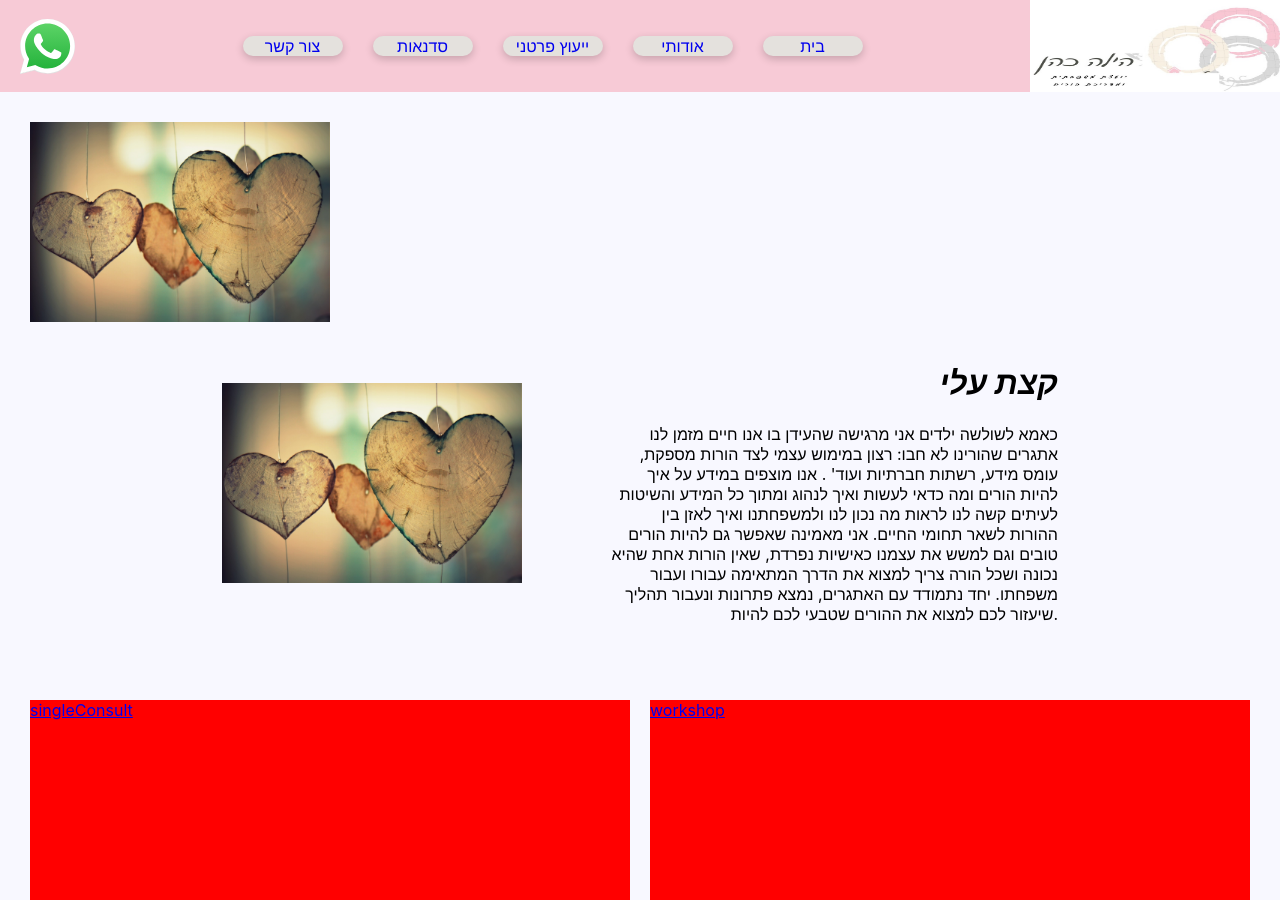
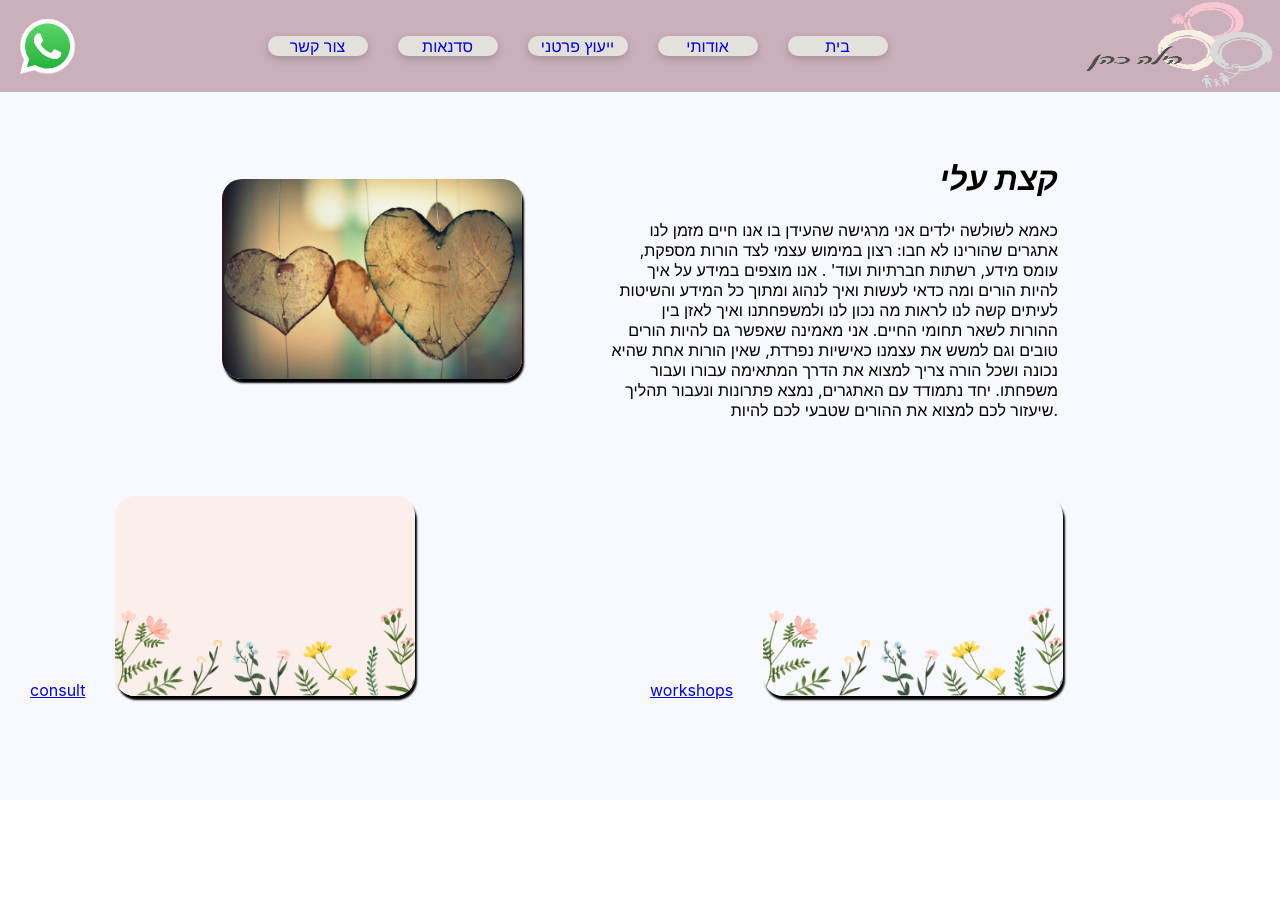
Before and after one commit to itaycs2407/Family-Consult, a React (Create React App) app: page /home in a window 1280 px wide. After the commit the page ends 800 px from the top, so only its background shows below. Built offline with nearby package versions, Linux system fonts and the light colour scheme; the HTML template or start-up script is replaced by a standard one.

Commit message:
change home page with new images

```diff
--- a/src/components/navbar/navbar.tsx
+++ b/src/components/navbar/navbar.tsx
@@ -2,7 +2,7 @@ import React from "react";
 import styled from "@emotion/styled/macro";
 import { locale } from "../../locale/locale";
 import { NavLink } from "react-router-dom";
-import logo from "../../assets/logo.jpeg";
+import logo1 from "../../assets/logo1.png";
 import { ReactComponent as WhatsappLogo } from "../../assets/Whatsapp-logo-icon-transparent.svg";
 
 const Navbar: React.FC = () => (
@@ -23,7 +23,7 @@ const Navbar: React.FC = () => (
       <NavbarItem to="/about-me">{locale("navBarItemAboutMe")}</NavbarItem>
       <NavbarItem to="/home">{locale("navBarItemHome")}</NavbarItem>
     </NavbarItemContainer>
-    <Logo src={logo} alt="logo" />
+    <Logo src={logo1} alt="logo" />
   </Container>
 );
 
@@ -33,7 +33,7 @@ const Container = styled.div`
   display: flex;
   justify-content: space-between;
   align-items: center;
-  background-color: #f7cad6;
+  background-color: #cbb0bc;
 `;
 
 const NavbarItemContainer = styled.div`
@@ -62,7 +62,7 @@ const NavbarItem = styled(NavLink)`
 `;
 
 const Logo = styled.img`
-  width: 250px;
+  width: 200px;
   height: 92px;
 `;
 
--- a/src/pages/home.tsx
+++ b/src/pages/home.tsx
@@ -2,13 +2,13 @@ import React from "react";
 import styled from "@emotion/styled/macro";
 import { FadeInContainer } from "../constant/style";
 import intro from "../assets/home-intro.jpeg";
-import Intro2 from "../assets/home-intro.jpeg";
+import back1 from "../assets/background1.png";
+import back2 from "../assets/background2.png";
 import { Link } from "react-router-dom";
 import { locale } from "../locale/locale";
 
 const Home: React.FC = () => (
   <>
-    <Image src={Intro2} alt="home-intro" />
     <FadeInContainer>
       <UpperContent>
         <Image src={intro} alt="home-intro" />
@@ -19,8 +19,15 @@ const Home: React.FC = () => (
         </Intro>
       </UpperContent>
       <CardContainer>
-        <Card to="/personal-consult">singleConsult</Card>
-        <Card to="/workshop">workshop</Card>
+        <Card to="/personal-consult">
+          consult
+          <Image src={back1} alt="back1" />
+        </Card>
+
+        <Card to="/workshops">
+          workshops
+          <Image src={back2} alt="back2" />
+        </Card>
       </CardContainer>
     </FadeInContainer>
   </>
@@ -29,6 +36,8 @@ const Home: React.FC = () => (
 const Image = styled.img`
   width: 300px;
   height: 200px;
+  border-radius: 20px;
+  box-shadow: 2px 4px 2px black;
   margin-left: 30px;
 `;
 
@@ -59,7 +68,6 @@ const Header = styled.h1`
 const Card = styled(Link)`
   width: 600px;
   height: 200px;
-  background-color: red;
 `;
 
 export default Home;
```
